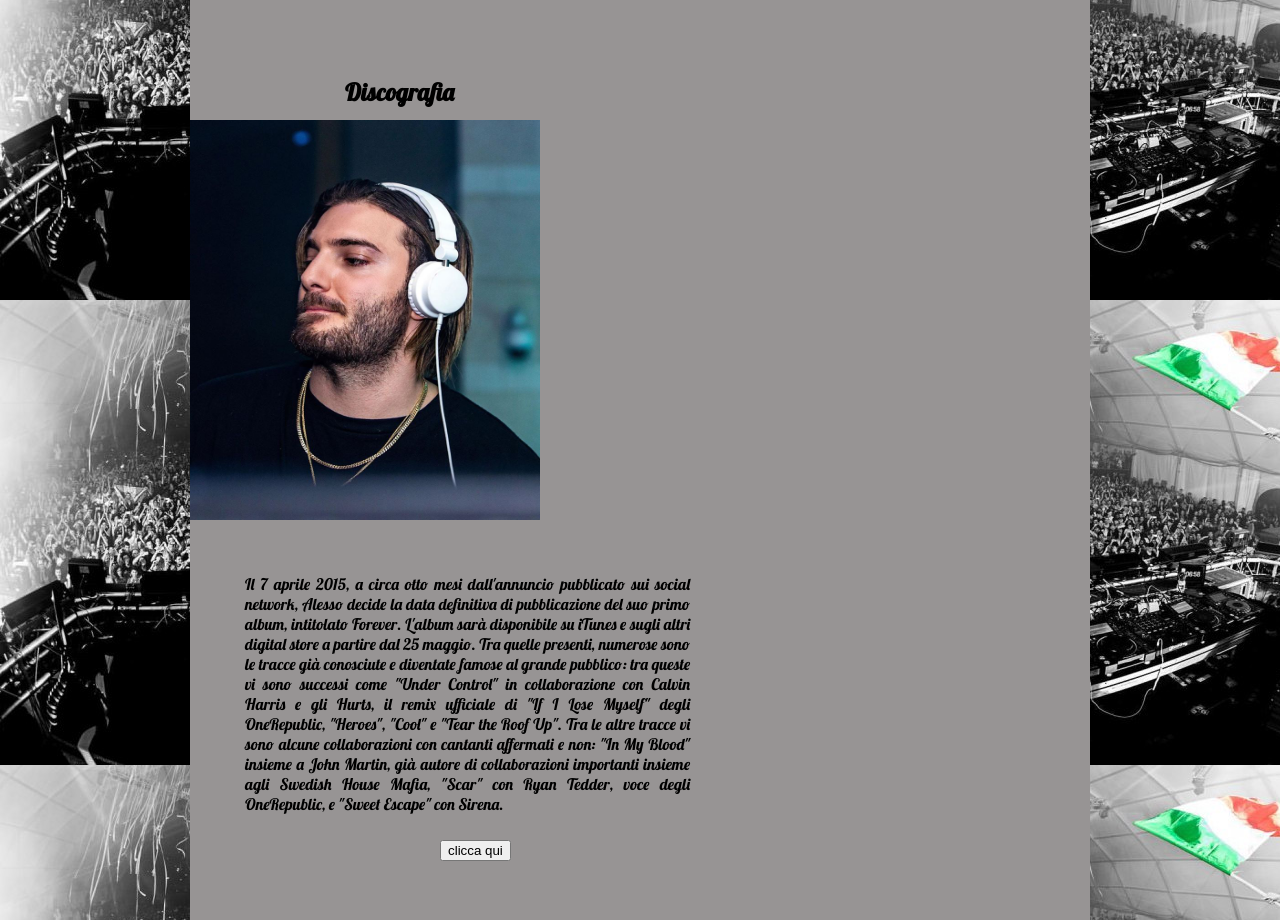
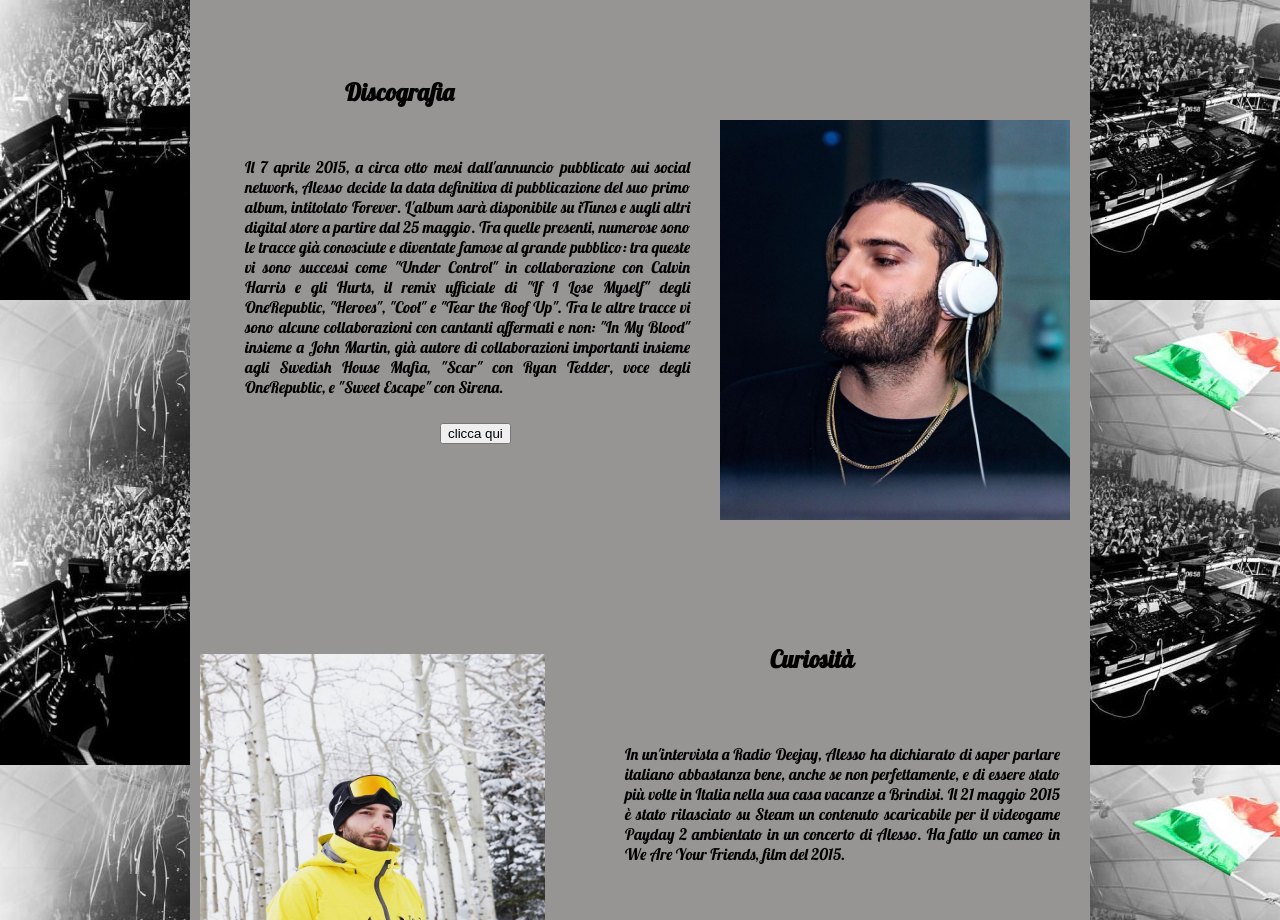
Before and after one commit to robertyna92/Sito-Anchore-link, a plain HTML site: page index.html in a window 1280 px wide. Shown: the part 1095-2015 px from the top of the page. Drawn offline with Linux system fonts and the light colour scheme.

Commit message:
Update index.html

```diff
--- a/index.html
+++ b/index.html
@@ -43,7 +43,7 @@
 
             <h2 class="title-discography" id="discography"> Discografia</h2>
 
-            <img src="img/music.jpg" alt="music" text-align="right"  width="350px" height="400px" class="img-discography">
+            <img src="img/music.jpg" alt="music" align="right"  width="350px" height="400px" class="img-discography">
         <p  class="discography" >
             Il 7 aprile 2015, a circa otto mesi dall'annuncio pubblicato sui social network, Alesso decide la data definitiva di pubblicazione del suo primo album,
         intitolato Forever. L'album sarà disponibile su iTunes e sugli altri digital store a partire dal 25 maggio.
```
